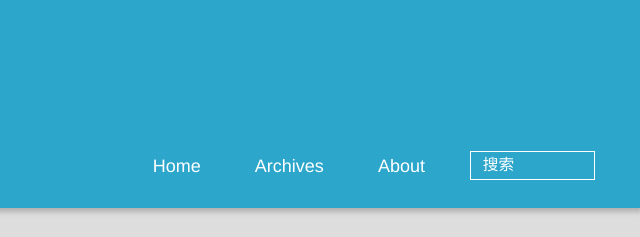
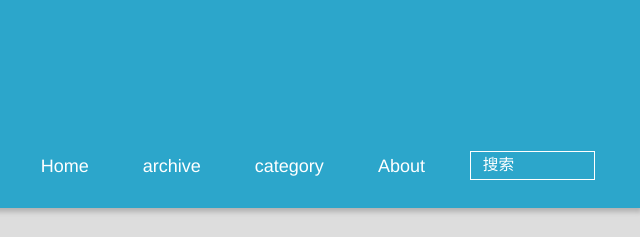
Before and after one commit to zhqin1314/zhqin1314.github.io, a plain HTML site: page uncategorized/双馈电机等效0420/index.html in a window 1280 px wide. Shown: the top 237 px of the page, 640-1280 px from the left. Drawn offline with nearby package versions, Linux system fonts and the light colour scheme; some packages are replaced by stand-ins of ours; a script that the page names is missing.

Commit message:
Site updated: 2017-07-30 17:33:33

```diff
--- a/index.html
+++ b/index.html
@@ -43,7 +43,9 @@
 
 						<li><a href="/">Home</a></li>
 
-						<li><a href="/archives">Archives</a></li>
+						<li><a href="/archives">archive</a></li>
+
+						<li><a href="/categories">category</a></li>
 
 						<li><a href="/about">About</a></li>
 
@@ -132,8 +134,6 @@ that’s all.
 <div id="asidepart">
 <div class="closeaside"><a class="closebutton" href="#" title="隐藏侧边栏"></a></div>
 <aside class="clearfix">
-
-
 
 
 
--- a/uncategorized/双馈电机等效0420/index.html
+++ b/uncategorized/双馈电机等效0420/index.html
@@ -20,7 +20,7 @@
 <meta property="og:description" content="电路系统中......">
 <meta property="og:image" content="http://op0u1jywe.bkt.clouddn.com/%E5%8F%8C%E9%A6%88%E7%94%B5%E6%9C%BA%E7%AD%89%E6%95%88/DFIG_%E5%9D%90%E6%A0%87%E5%8F%98%E6%8D%A2t0.gif">
 <meta property="og:image" content="http://op0u1jywe.bkt.clouddn.com/%E5%8F%8C%E9%A6%88%E7%94%B5%E6%9C%BA%E7%AD%89%E6%95%88/DFIG_%E5%9D%90%E6%A0%87%E5%8F%98%E6%8D%A23.gif">
-<meta property="og:updated_time" content="2017-07-30T05:24:18.721Z">
+<meta property="og:updated_time" content="2017-07-30T08:57:20.789Z">
 <meta name="twitter:card" content="summary">
 <meta name="twitter:title" content="双馈电机等效">
 <meta name="twitter:description" content="电路系统中......">
@@ -51,7 +51,9 @@
 
 						<li><a href="/">Home</a></li>
 
-						<li><a href="/archives">Archives</a></li>
+						<li><a href="/archives">archive</a></li>
+
+						<li><a href="/categories">category</a></li>
 
 						<li><a href="/about">About</a></li>
 
@@ -202,8 +204,6 @@
 <div id="asidepart">
 <div class="closeaside"><a class="closebutton" href="#" title="隐藏侧边栏"></a></div>
 <aside class="clearfix">
-
-
 
 
 
```
Also changed, not shown: archives/2017/07/index.html (+3 -1 lines), archives/2017/index.html (+3 -1 lines), archives/index.html (+3 -1 lines), uncategorized/hello-world/index.html (+3 -3 lines), uncategorized/测试/index.html (+3 -3 lines).
